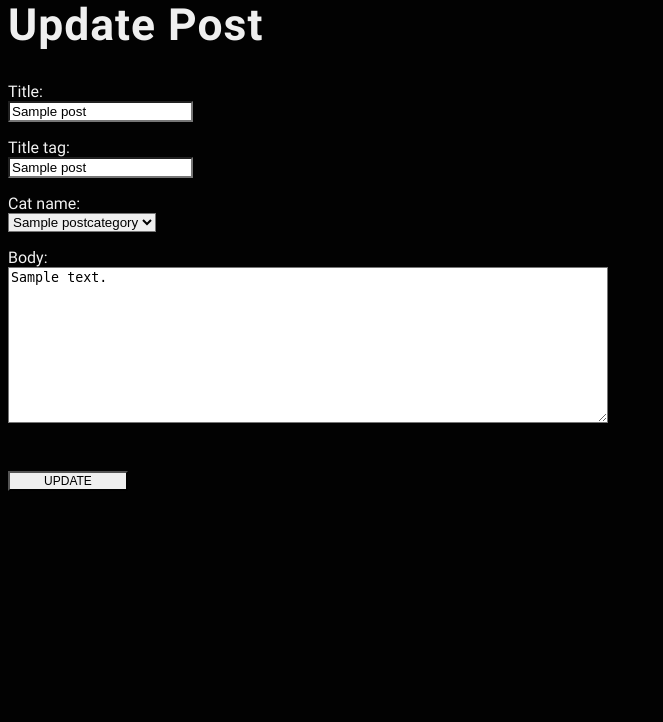
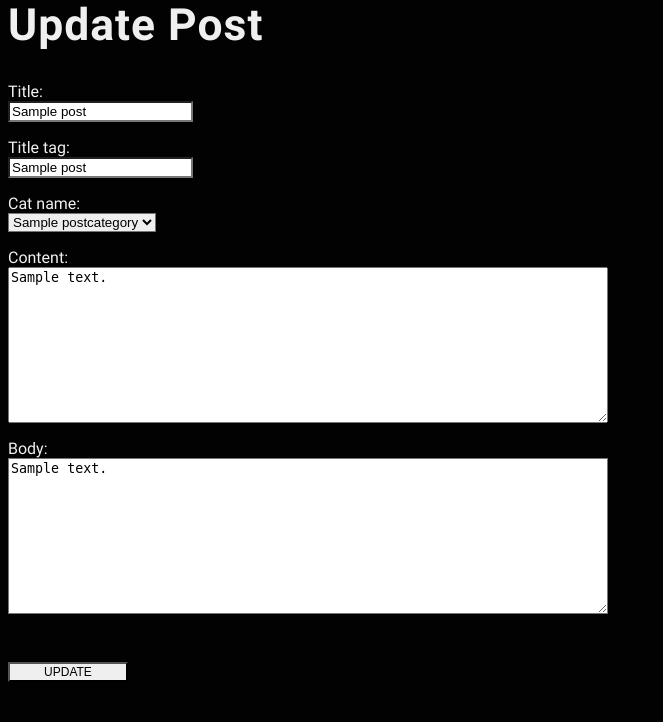
Before and after one commit to hubinteractive/hub005, a Django app: page /article/update/1 in a window 1280 px wide. Shown: the part 855-1577 px from the top of the page, without its empty margins (0-663 px from the left). Run offline with Django 4.2, Linux system fonts and the light colour scheme; a user stored in the database is signed in; tables that the repository leaves empty hold one stand-in row (values such as "Sample post"); some libraries are stand-ins or nearby versions.

Commit message:
v.30.08.23-3

```diff
--- a/ls_blog/forms.py
+++ b/ls_blog/forms.py
@@ -26,7 +26,7 @@ class PostForm(forms.ModelForm):
 class UpdatePostForm(forms.ModelForm):
     class Meta:
         model = Post
-        fields = ('title', 'title_tag', 'cat_name',  'body')
+        fields = ('title', 'title_tag', 'cat_name', 'content', 'body')
 
         widgets = {
             'title': forms.TextInput(attrs={'class':'form-control',  'placeholder':'This is title placeholder',}),
--- a/templates/blog/update_post.html
+++ b/templates/blog/update_post.html
@@ -21,7 +21,7 @@
     <div class="form_post">
         <div class="mt-5 form_style">
             <form method="Post">
-                {% csrf_token %} {{ form.as_p }}
+                {% csrf_token %} {{ form.as_p }} {{form.media}}
 
                 <button class="btn btn-outline-light" style="min-width: 120px;">Update</button>
             </form>
```
